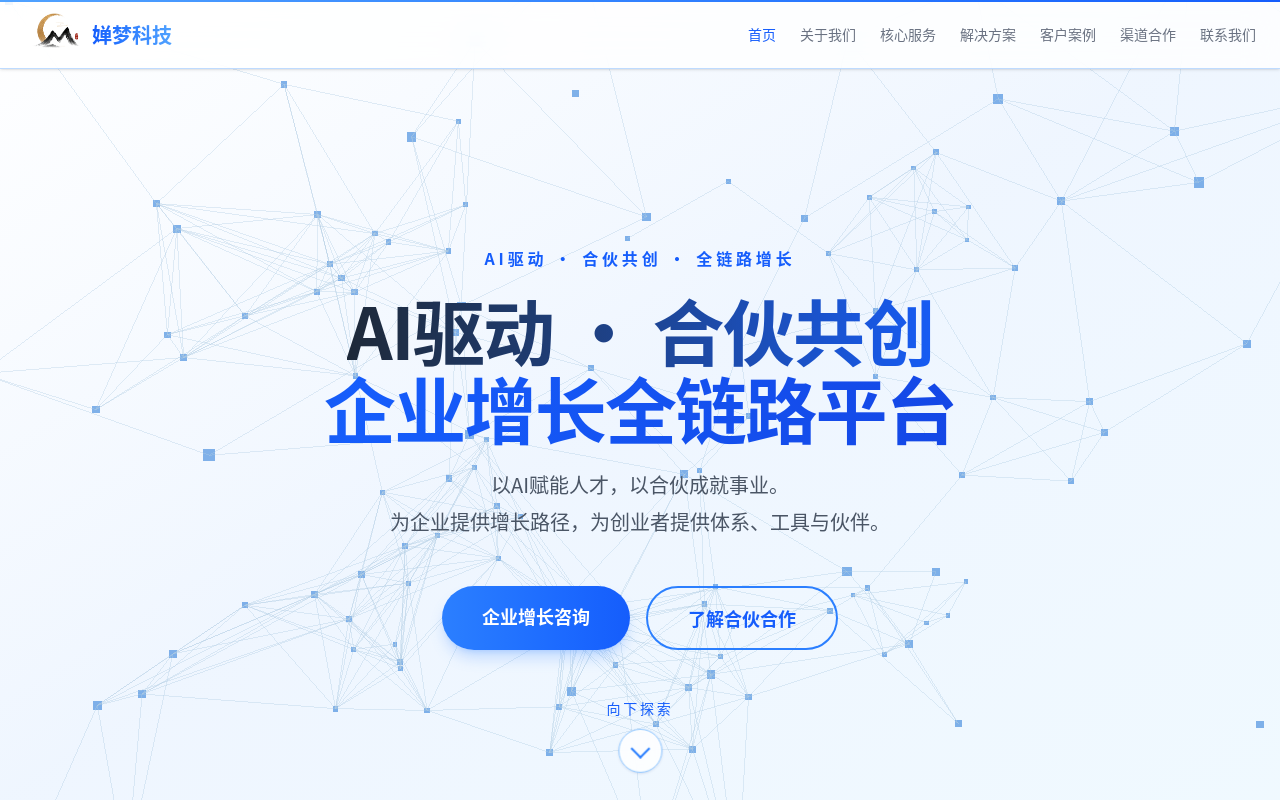
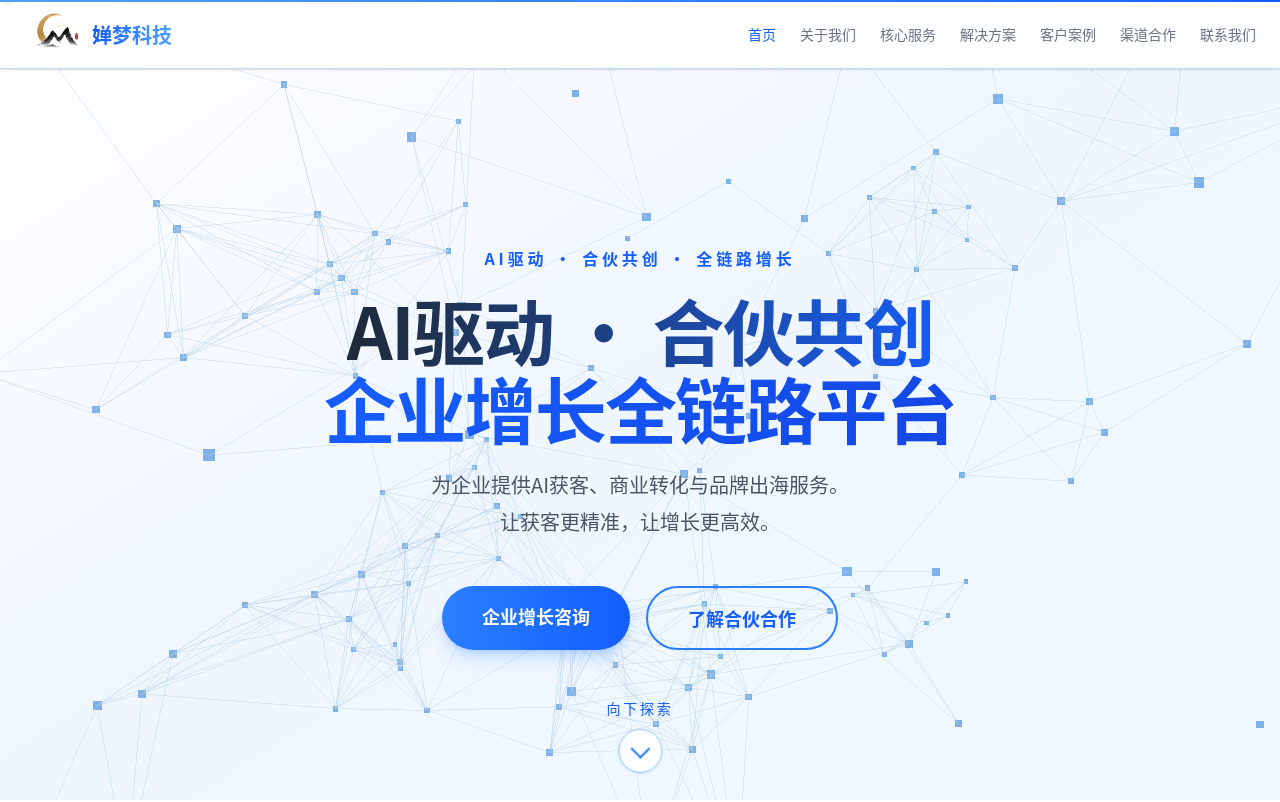
Before and after one commit to 20020107-1/chanmeng-website, a Next.js app: page / in a window 1280 px wide. Shown: the top 802 px of the page. Built offline with nearby package versions, Linux system fonts and the light colour scheme.

Commit message:
优化首页说明与案例文案

```diff
--- a/src/app/home-content.tsx
+++ b/src/app/home-content.tsx
@@ -335,8 +335,8 @@ export default function HomeContent() {
 
           <motion.div initial={{ opacity: 0, y: 20 }} animate={{ opacity: 1, y: 0 }} transition={{ duration: 0.8, delay: 0.3 }}
             className="mt-6 text-base md:text-xl text-gray-600 max-w-3xl mx-auto leading-relaxed">
-            <span className="block">以AI赋能人才，以合伙成就事业。</span>
-            <span className="block mt-1">为企业提供增长路径，为创业者提供体系、工具与伙伴。</span>
+            <span className="block">为企业提供AI获客、商业转化与品牌出海服务。</span>
+            <span className="block mt-1">让获客更精准，让增长更高效。</span>
           </motion.div>
 
           <motion.div initial={{ opacity: 0, y: 20 }} animate={{ opacity: 1, y: 0 }} transition={{ duration: 0.65, delay: 0.45 }}
--- a/src/components/customer-cases.tsx
+++ b/src/components/customer-cases.tsx
@@ -3,8 +3,8 @@
 import { motion } from 'framer-motion'
 
 const CASES = [
-  { title: '电动自行车品牌 · 北美出海', result: '品牌出海', detail: '覆盖独立站搭建、海外内容与北美媒体投放，逐步建立自主获客渠道', highlight: '从渠道搭建到投放复盘', color: 'teal' as const },
-  { title: '杭州家居集团 · 全域获客', result: '全域增长', detail: '整合内容矩阵、广告投放与独立站承接，持续优化线索获取流程', highlight: '建立可复用获客链路', color: 'sky' as const },
+  { title: '电动自行车品牌 · 北美出海', result: '品牌出海', detail: '覆盖海外内容运营与北美媒体投放，逐步建立自主获客渠道', highlight: '从渠道搭建到投放复盘', color: 'teal' as const },
+  { title: '杭州家居集团 · 全域获客', result: '全域增长', detail: '整合内容矩阵与广告投放，持续优化线索获取和转化流程', highlight: '建立可复用获客链路', color: 'sky' as const },
   { title: '外贸企业 · 人才孵化', result: '人才支撑', detail: '根据岗位需求开展跨境运营培训与匹配，帮助团队补齐执行能力', highlight: '培训与岗位需求衔接', color: 'amber' as const },
   { title: '家电品牌 · 产业服务', result: '企业服务', detail: '围绕办公、资源连接与基础企业服务，降低业务落地的沟通成本', highlight: '增长之外的落地支撑', color: 'pink' as const },
 ]
```
